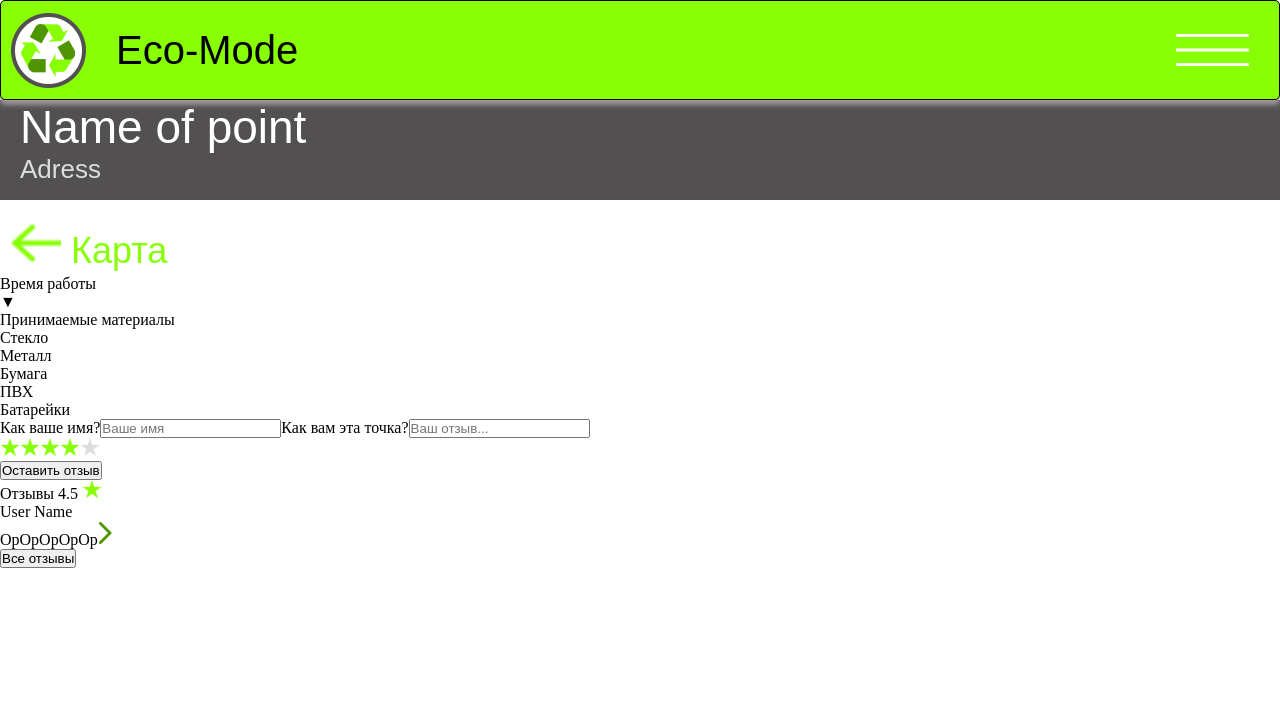
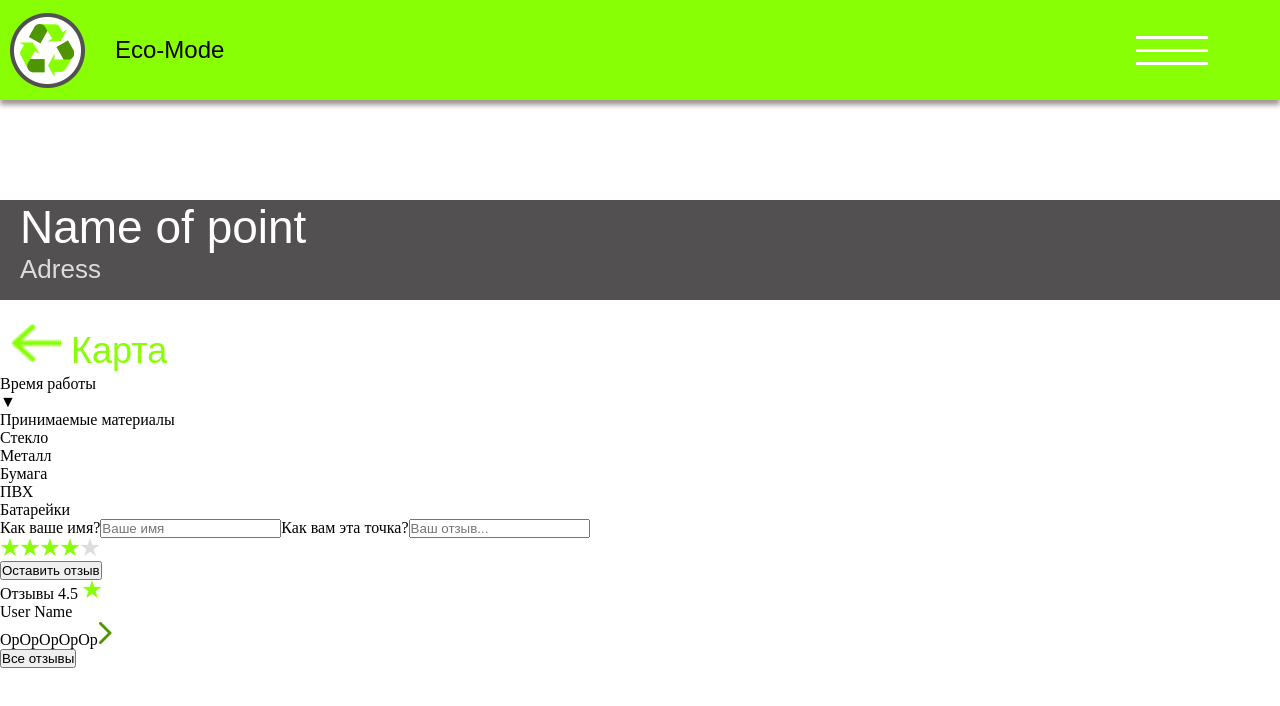
Before and after one commit to WonderLuc/greenApp, a React app: page /#/element in a window 1280 px wide. Shown: the top 706 px of the page. Built offline with nearby package versions, Linux system fonts and the light colour scheme.

Commit message:
feat: add burger menu

```diff
--- a/src/App.tsx
+++ b/src/App.tsx
@@ -12,7 +12,7 @@ export default function App(): JSX.Element {
       <HashRouter>
         <Header />
         <Switch>
-          <Route exact path="/map">
+          <Route exact path="/">
             <Main />
           </Route>
           <Route path="/element">
--- a/src/Components/Header/Header.tsx
+++ b/src/Components/Header/Header.tsx
@@ -1,34 +1,58 @@
-import React from 'react';
+/* eslint-disable jsx-a11y/no-static-element-interactions */
+/* eslint-disable jsx-a11y/click-events-have-key-events */
+import React, { useState } from 'react';
 import { NavLink } from 'react-router-dom';
 import './style.scss';
 
 export default function Header(): JSX.Element {
+  const [isMenuOpen, setOpenMenu] = useState(false);
+
   return (
     <header>
       <div className="navbar">
         <div className="navbar-Lpart">
           <img src="./public/Logo.png" alt="Logo" className="logo" />
-          <p className="project-name">Eco-Mode</p>
+          <h1 className="project-name">Eco-Mode</h1>
         </div>
         <div className="navbar-Rpart">
-          <img className="menu-btn" src="./public/BurgerMenu.png" alt="ButtonOfMenu" />
+          <div className="burger-menu" onClick={() => setOpenMenu(!isMenuOpen)}>
+            <div className="burger-menu__line" />
+            <div className="burger-menu__line" />
+            <div className="burger-menu__line" />
+          </div>
         </div>
       </div>
-      <div className="menu-zone">
+      <div className={`menu-zone ${isMenuOpen ? 'menu-zone_open' : ''}`}>
         <div className="menu">
           <ul className="nav-list">
             <li>
-              <NavLink to="/element" className="nav-link" activeClassName="nav-link_active">
+              <NavLink
+                to="/lk"
+                className="nav-link"
+                activeClassName="nav-link_active"
+                onClick={() => setOpenMenu(!isMenuOpen)}
+              >
                 <button className="menu-element" type="button">Личный Кабинет</button>
               </NavLink>
             </li>
             <li>
-              <NavLink to="/map" className="nav-link" activeClassName="nav-link_active">
+              <NavLink
+                exact
+                to="/"
+                className="nav-link"
+                activeClassName="nav-link_active"
+                onClick={() => setOpenMenu(!isMenuOpen)}
+              >
                 <button className="menu-element" type="button">Карта</button>
               </NavLink>
             </li>
             <li>
-              <NavLink to="/map" className="nav-link" activeClassName="nav-link_active">
+              <NavLink
+                to="/o-nas"
+                className="nav-link"
+                activeClassName="nav-link_active"
+                onClick={() => setOpenMenu(!isMenuOpen)}
+              >
                 <button className="menu-element" type="button">О Нас</button>
               </NavLink>
             </li>
--- a/src/Components/Header/style.scss
+++ b/src/Components/Header/style.scss
@@ -1,13 +1,14 @@
-* {padding:0px; margin:0px;}
+header {
+    position: sticky;
+    width: 100%;
+    top: 0;
+    z-index: 9999;
+}
+
 .navbar {
-    position:fixed;
-    width: 100%;
-    height:100px;
     display: flex;
     justify-content:flex-start;
     align-items: center;
-    border:1px solid black ;
-    border-radius: 5px;
     box-sizing: border-box;
     box-shadow: 0px 5px 5px rgb(161, 151, 151);
     height:100px;
@@ -36,7 +37,7 @@
 }
 .project-name {
     padding-left: 30px;
-    font: 40px sans-serif;
+    font: 1.5rem sans-serif;
 }
 .menu-btn {
     height: 32px !important;
@@ -45,14 +46,21 @@
 }
 .menu-zone{
     display:none;
-    width: 100%;
-    height: 100vh;
+    position: fixed;
+    top: 100px;
+    bottom: 0;
+    left: 0;
+    right: 0;
+    z-index: 9999;
+
+    &_open{
+        display: block;
+    }
 }
 .menu {
     box-sizing: border-box;
     background-color: #525050;
     width:100%;
-    padding-top: 100px;
     height: 100%;
     max-height: 100vh;
 }
@@ -80,5 +88,32 @@
     }
 }
 .nav-link_active .menu-element{
-    background-color: #cecece;
+    background-color: white;
 }
+
+/* Burger Menu */
+
+.burger-menu {
+    display: flex;
+    flex-direction: column;
+    justify-content: center;
+    align-items: stretch;
+    width: 72px;
+    height: 100%;
+    margin-right: 20%;
+
+    &__line {
+        width: 100%;
+        height: 3px;
+        margin: 5px;
+        background: white;
+    }
+
+    &:hover{
+        cursor: pointer;
+
+        .burger-menu__line{
+            background: rgb(202, 202, 202);
+        }
+    }
+}
--- a/src/Components/Main/style.scss
+++ b/src/Components/Main/style.scss
@@ -4,6 +4,5 @@
 }
 
 .leaflet-container{
-  top: 100px;
   height: 100vh;
 }
```
Also changed, not shown: public/BurgerMenu.png (deleted).
